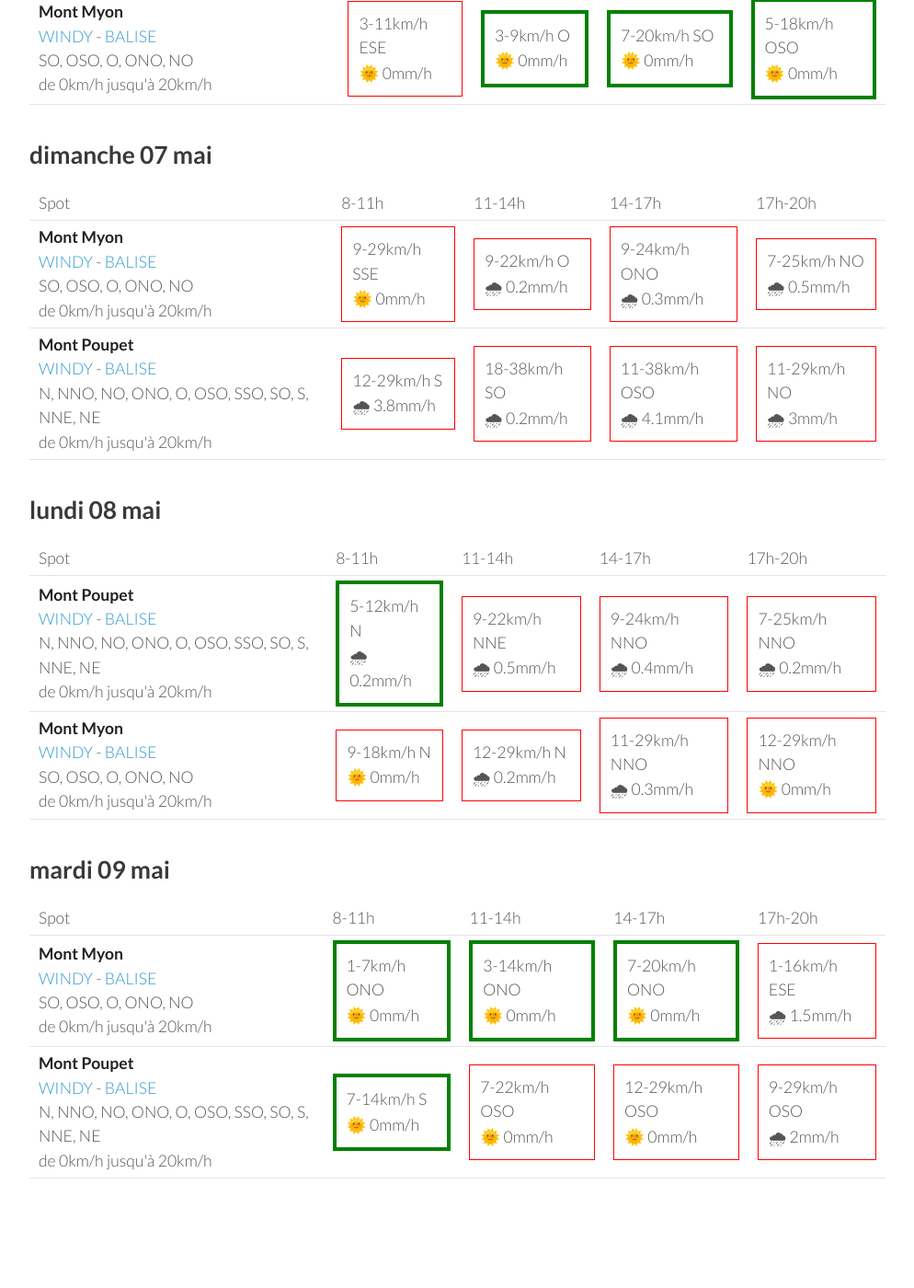
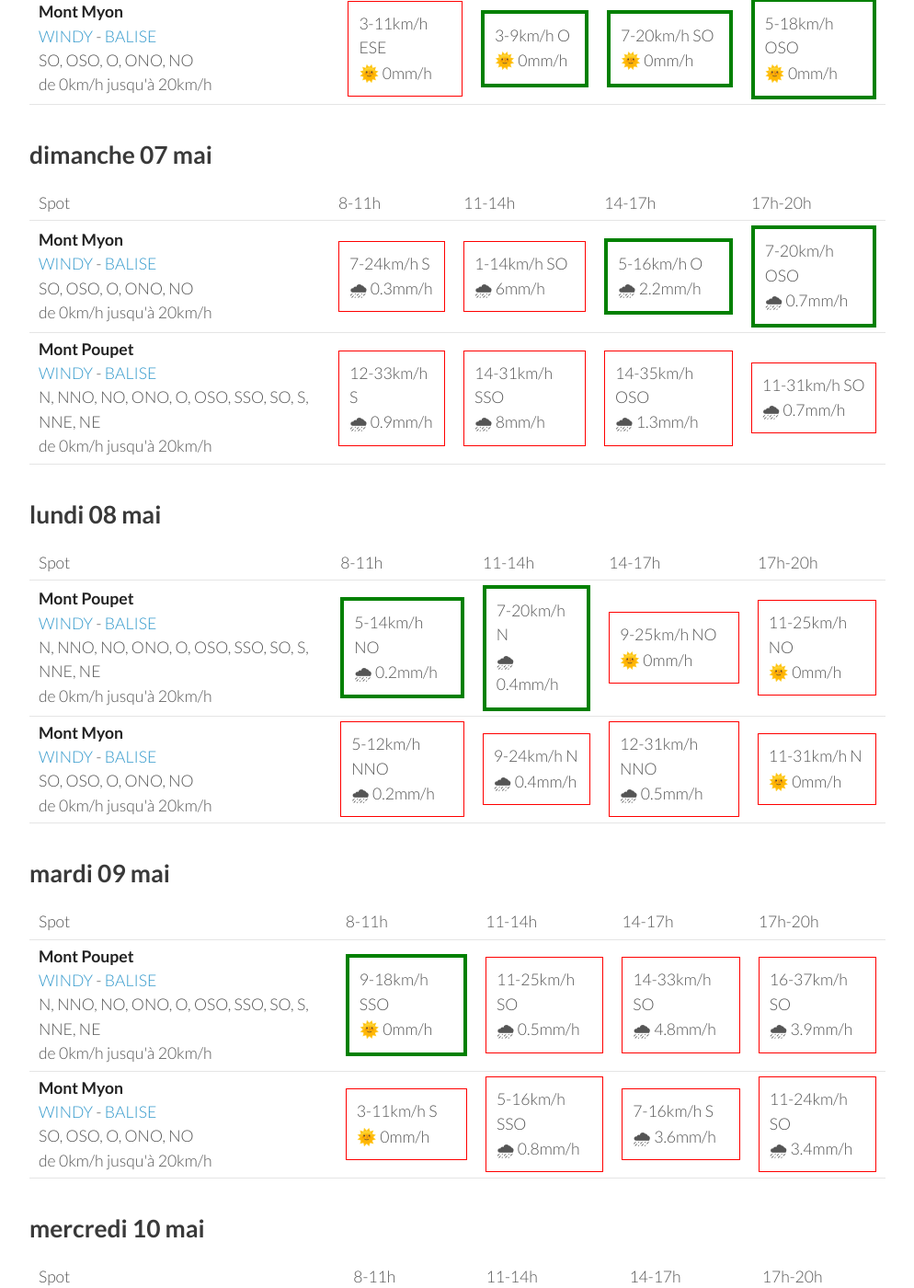
Before and after one commit to parapente-dans-le-nord/parapente-dans-le-nord.github.io, a Jekyll site: the page built from jura.markdown, in a window 1280 px wide and 1400 px high, scrolled down 903 px. Shown: the whole window at 92% size, without its empty margins (26-1020 px from the left). Built offline with Jekyll 4.4.1, drawn with Linux system fonts in a browser that asks for light colours; some of the changed text lies outside the part shown.

Commit message:
update index.markdown

```diff
--- a/jura.markdown
+++ b/jura.markdown
@@ -7,7 +7,7 @@ title:  "Tous les spots"
 {: .links}
 
 # Prevision Windy, modèle Arome
-page mise à jour le vendredi 05 mai 06:20
+page mise à jour le vendredi 05 mai 10:20
 
 ## vendredi 05 mai
 
@@ -96,20 +96,20 @@ page mise à jour le vendredi 05 mai 06:20
 <tr>
         <td><strong>Mont Myon</strong><br><a href="https://windy.com/46.331/5.397?45.898,5.394,8,m:eWoagj8">WINDY</a> - <span class=""><a href="http://www.balisemeteo.com/balise.php?idBalise=70">BALISE</a> </span><br> <span class="vent-favorable">SO, OSO, O, ONO, NO</span><br><span class="force-vent">de 0km/h jusqu'à 20km/h</span> </td>
 
-            <td><div class="not-flyable"><p>9-29km/h SSE</p><p>🌞 0mm/h</p></div></td>
-            <td><div class="not-flyable"><p>9-22km/h O</p><p>🌧 0.2mm/h</p></div></td>
-            <td><div class="not-flyable"><p>9-24km/h ONO</p><p>🌧 0.3mm/h</p></div></td>
-            <td><div class="not-flyable"><p>7-25km/h NO</p><p>🌧 0.5mm/h</p></div></td>
+            <td><div class="not-flyable"><p>7-24km/h S</p><p>🌧 0.3mm/h</p></div></td>
+            <td><div class="not-flyable"><p>1-14km/h SO</p><p>🌧 6mm/h</p></div></td>
+            <td><div class="flyable"><p>5-16km/h O</p><p>🌧 2.2mm/h</p></div></td>
+            <td><div class="flyable"><p>7-20km/h OSO</p><p>🌧 0.7mm/h</p></div></td>
 
 
     </tr>
 <tr>
         <td><strong>Mont Poupet</strong><br><a href="https://windy.com/46.970/5.876?46.541,5.876,8">WINDY</a> - <span class=""><a href="http://www.balisemeteo.com/balise.php?idBalise=92">BALISE</a> </span><br> <span class="vent-favorable">N, NNO, NO, ONO, O, OSO, SSO, SO, S, NNE, NE</span><br><span class="force-vent">de 0km/h jusqu'à 20km/h</span> </td>
 
-            <td><div class="not-flyable"><p>12-29km/h S</p><p>🌧 3.8mm/h</p></div></td>
-            <td><div class="not-flyable"><p>18-38km/h SO</p><p>🌧 0.2mm/h</p></div></td>
-            <td><div class="not-flyable"><p>11-38km/h OSO</p><p>🌧 4.1mm/h</p></div></td>
-            <td><div class="not-flyable"><p>11-29km/h NO</p><p>🌧 3mm/h</p></div></td>
+            <td><div class="not-flyable"><p>12-33km/h S</p><p>🌧 0.9mm/h</p></div></td>
+            <td><div class="not-flyable"><p>14-31km/h SSO</p><p>🌧 8mm/h</p></div></td>
+            <td><div class="not-flyable"><p>14-35km/h OSO</p><p>🌧 1.3mm/h</p></div></td>
+            <td><div class="not-flyable"><p>11-31km/h SO</p><p>🌧 0.7mm/h</p></div></td>
 
 
     </tr>
@@ -132,20 +132,20 @@ page mise à jour le vendredi 05 mai 06:20
 <tr>
         <td><strong>Mont Poupet</strong><br><a href="https://windy.com/46.970/5.876?46.541,5.876,8">WINDY</a> - <span class=""><a href="http://www.balisemeteo.com/balise.php?idBalise=92">BALISE</a> </span><br> <span class="vent-favorable">N, NNO, NO, ONO, O, OSO, SSO, SO, S, NNE, NE</span><br><span class="force-vent">de 0km/h jusqu'à 20km/h</span> </td>
 
-            <td><div class="flyable"><p>5-12km/h N</p><p>🌧 0.2mm/h</p></div></td>
-            <td><div class="not-flyable"><p>9-22km/h NNE</p><p>🌧 0.5mm/h</p></div></td>
-            <td><div class="not-flyable"><p>9-24km/h NNO</p><p>🌧 0.4mm/h</p></div></td>
-            <td><div class="not-flyable"><p>7-25km/h NNO</p><p>🌧 0.2mm/h</p></div></td>
+            <td><div class="flyable"><p>5-14km/h NO</p><p>🌧 0.2mm/h</p></div></td>
+            <td><div class="flyable"><p>7-20km/h N</p><p>🌧 0.4mm/h</p></div></td>
+            <td><div class="not-flyable"><p>9-25km/h NO</p><p>🌞 0mm/h</p></div></td>
+            <td><div class="not-flyable"><p>11-25km/h NO</p><p>🌞 0mm/h</p></div></td>
 
 
     </tr>
 <tr>
         <td><strong>Mont Myon</strong><br><a href="https://windy.com/46.331/5.397?45.898,5.394,8,m:eWoagj8">WINDY</a> - <span class=""><a href="http://www.balisemeteo.com/balise.php?idBalise=70">BALISE</a> </span><br> <span class="vent-favorable">SO, OSO, O, ONO, NO</span><br><span class="force-vent">de 0km/h jusqu'à 20km/h</span> </td>
 
-            <td><div class="not-flyable"><p>9-18km/h N</p><p>🌞 0mm/h</p></div></td>
-            <td><div class="not-flyable"><p>12-29km/h N</p><p>🌧 0.2mm/h</p></div></td>
-            <td><div class="not-flyable"><p>11-29km/h NNO</p><p>🌧 0.3mm/h</p></div></td>
-            <td><div class="not-flyable"><p>12-29km/h NNO</p><p>🌞 0mm/h</p></div></td>
+            <td><div class="not-flyable"><p>5-12km/h NNO</p><p>🌧 0.2mm/h</p></div></td>
+            <td><div class="not-flyable"><p>9-24km/h N</p><p>🌧 0.4mm/h</p></div></td>
+            <td><div class="not-flyable"><p>12-31km/h NNO</p><p>🌧 0.5mm/h</p></div></td>
+            <td><div class="not-flyable"><p>11-31km/h N</p><p>🌞 0mm/h</p></div></td>
 
 
     </tr>
@@ -166,22 +166,22 @@ page mise à jour le vendredi 05 mai 06:20
       <td>17h-20h</td>
     </tr>
 <tr>
-        <td><strong>Mont Myon</strong><br><a href="https://windy.com/46.331/5.397?45.898,5.394,8,m:eWoagj8">WINDY</a> - <span class=""><a href="http://www.balisemeteo.com/balise.php?idBalise=70">BALISE</a> </span><br> <span class="vent-favorable">SO, OSO, O, ONO, NO</span><br><span class="force-vent">de 0km/h jusqu'à 20km/h</span> </td>
+        <td><strong>Mont Poupet</strong><br><a href="https://windy.com/46.970/5.876?46.541,5.876,8">WINDY</a> - <span class=""><a href="http://www.balisemeteo.com/balise.php?idBalise=92">BALISE</a> </span><br> <span class="vent-favorable">N, NNO, NO, ONO, O, OSO, SSO, SO, S, NNE, NE</span><br><span class="force-vent">de 0km/h jusqu'à 20km/h</span> </td>
 
-            <td><div class="flyable"><p>1-7km/h ONO</p><p>🌞 0mm/h</p></div></td>
-            <td><div class="flyable"><p>3-14km/h ONO</p><p>🌞 0mm/h</p></div></td>
-            <td><div class="flyable"><p>7-20km/h ONO</p><p>🌞 0mm/h</p></div></td>
-            <td><div class="not-flyable"><p>1-16km/h ESE</p><p>🌧 1.5mm/h</p></div></td>
+            <td><div class="flyable"><p>9-18km/h SSO</p><p>🌞 0mm/h</p></div></td>
+            <td><div class="not-flyable"><p>11-25km/h SO</p><p>🌧 0.5mm/h</p></div></td>
+            <td><div class="not-flyable"><p>14-33km/h SO</p><p>🌧 4.8mm/h</p></div></td>
+            <td><div class="not-flyable"><p>16-37km/h SO</p><p>🌧 3.9mm/h</p></div></td>
 
 
     </tr>
 <tr>
-        <td><strong>Mont Poupet</strong><br><a href="https://windy.com/46.970/5.876?46.541,5.876,8">WINDY</a> - <span class=""><a href="http://www.balisemeteo.com/balise.php?idBalise=92">BALISE</a> </span><br> <span class="vent-favorable">N, NNO, NO, ONO, O, OSO, SSO, SO, S, NNE, NE</span><br><span class="force-vent">de 0km/h jusqu'à 20km/h</span> </td>
+        <td><strong>Mont Myon</strong><br><a href="https://windy.com/46.331/5.397?45.898,5.394,8,m:eWoagj8">WINDY</a> - <span class=""><a href="http://www.balisemeteo.com/balise.php?idBalise=70">BALISE</a> </span><br> <span class="vent-favorable">SO, OSO, O, ONO, NO</span><br><span class="force-vent">de 0km/h jusqu'à 20km/h</span> </td>
 
-            <td><div class="flyable"><p>7-14km/h S</p><p>🌞 0mm/h</p></div></td>
-            <td><div class="not-flyable"><p>7-22km/h OSO</p><p>🌞 0mm/h</p></div></td>
-            <td><div class="not-flyable"><p>12-29km/h OSO</p><p>🌞 0mm/h</p></div></td>
-            <td><div class="not-flyable"><p>9-29km/h OSO</p><p>🌧 2mm/h</p></div></td>
+            <td><div class="not-flyable"><p>3-11km/h S</p><p>🌞 0mm/h</p></div></td>
+            <td><div class="not-flyable"><p>5-16km/h SSO</p><p>🌧 0.8mm/h</p></div></td>
+            <td><div class="not-flyable"><p>7-16km/h S</p><p>🌧 3.6mm/h</p></div></td>
+            <td><div class="not-flyable"><p>11-24km/h SO</p><p>🌧 3.4mm/h</p></div></td>
 
 
     </tr>
@@ -189,3 +189,39 @@ page mise à jour le vendredi 05 mai 06:20
 </tbody>
 </table>
 {:/}
+## mercredi 10 mai
+
+{::nomarkdown}
+<table>
+  <tbody>
+    <tr>
+      <td>Spot</td>
+      <td>8-11h</td>
+      <td>11-14h</td>
+      <td>14-17h</td>
+      <td>17h-20h</td>
+    </tr>
+<tr>
+        <td><strong>Mont Poupet</strong><br><a href="https://windy.com/46.970/5.876?46.541,5.876,8">WINDY</a> - <span class=""><a href="http://www.balisemeteo.com/balise.php?idBalise=92">BALISE</a> </span><br> <span class="vent-favorable">N, NNO, NO, ONO, O, OSO, SSO, SO, S, NNE, NE</span><br><span class="force-vent">de 0km/h jusqu'à 20km/h</span> </td>
+
+            <td><div class="not-flyable"><p>5-22km/h O</p><p>🌧 0.2mm/h</p></div></td>
+            <td><div class="not-flyable"><p>7-25km/h O</p><p>🌧 0.4mm/h</p></div></td>
+            <td><div class="not-flyable"><p>11-27km/h O</p><p>🌧 0.5mm/h</p></div></td>
+            <td><div class="not-flyable"><p>9-29km/h O</p><p>🌧 0.3mm/h</p></div></td>
+
+
+    </tr>
+<tr>
+        <td><strong>Mont Myon</strong><br><a href="https://windy.com/46.331/5.397?45.898,5.394,8,m:eWoagj8">WINDY</a> - <span class=""><a href="http://www.balisemeteo.com/balise.php?idBalise=70">BALISE</a> </span><br> <span class="vent-favorable">SO, OSO, O, ONO, NO</span><br><span class="force-vent">de 0km/h jusqu'à 20km/h</span> </td>
+
+            <td><div class="not-flyable"><p>9-24km/h NO</p><p>🌧 0.2mm/h</p></div></td>
+            <td><div class="not-flyable"><p>7-25km/h NNO</p><p>🌧 0.2mm/h</p></div></td>
+            <td><div class="not-flyable"><p>9-25km/h NO</p><p>🌧 0.2mm/h</p></div></td>
+            <td><div class="not-flyable"><p>9-25km/h NO</p><p>🌧 0.2mm/h</p></div></td>
+
+
+    </tr>
+
+</tbody>
+</table>
+{:/}
```
